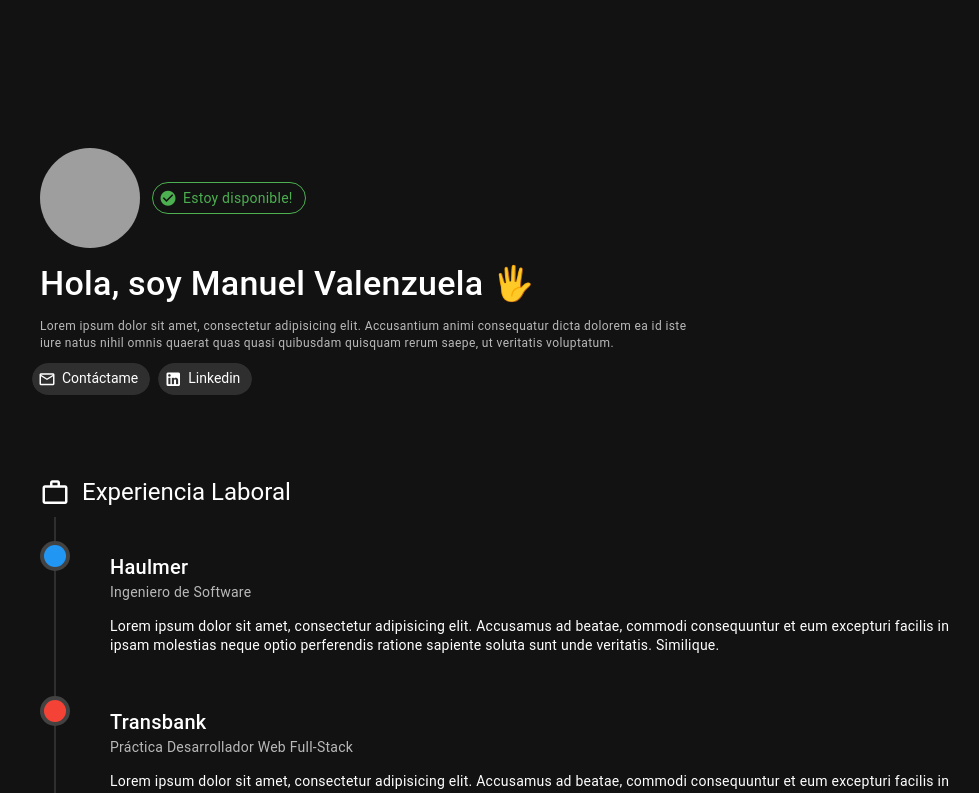
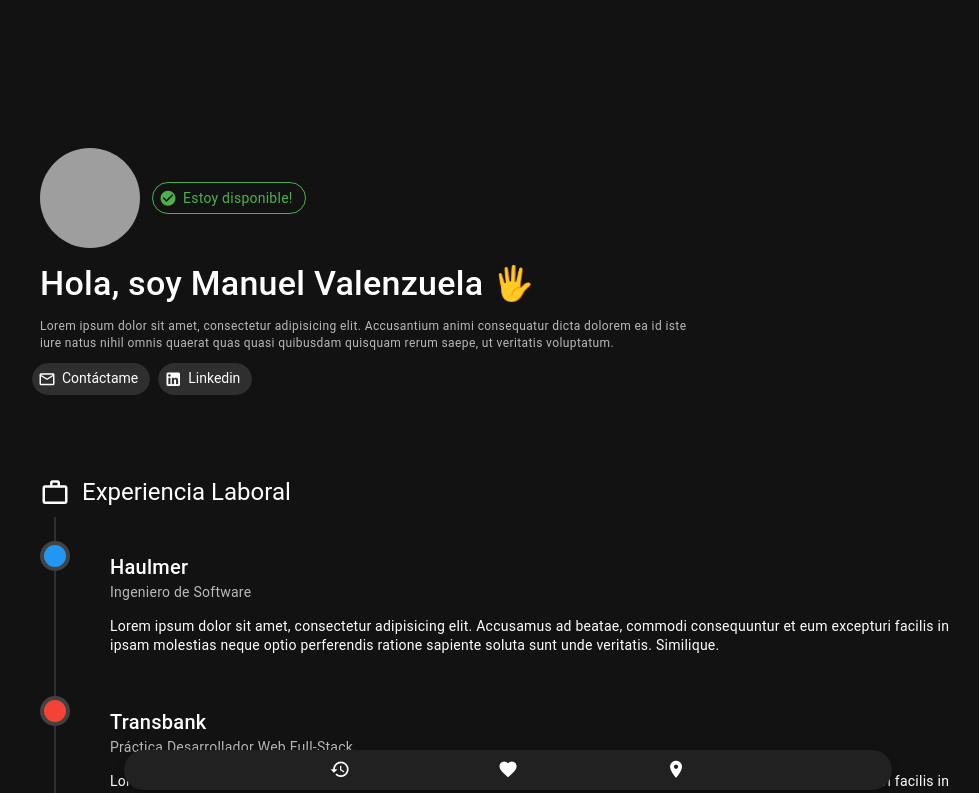
Before and after one commit to ileunam/simple-portfolio, a Vue app in the folder client/: page / in a window 1280 px wide. Shown: the top 793 px of the page, without its empty margins (132-1111 px from the left). Built offline with nearby package versions, Linux system fonts and the light colour scheme; grey boxes are pictures that could not be loaded.

Commit message:
feat(ResumeToolbar.vue): added toolbar

```diff
--- /dev/null
+++ b/client/src/components/ResumeToolbar.vue
@@ -0,0 +1,40 @@
+<script setup>
+
+</script>
+
+
+<template>
+  <v-layout class="overflow-visible d-flex justify-center" style="height: 56px;">
+    <v-bottom-navigation
+      style="position: fixed;width: 60%; left: auto; bottom: 10px;"
+      color="primary"
+      active
+      grow
+      density="compact"
+      mode="shift"
+      rounded="pill"
+    >
+      <v-btn>
+        <v-icon>mdi-history</v-icon>
+
+        <span>Recents</span>
+      </v-btn>
+
+      <v-btn>
+        <v-icon>mdi-heart</v-icon>
+
+        <span>Favorites</span>
+      </v-btn>
+
+      <v-btn>
+        <v-icon>mdi-map-marker</v-icon>
+
+        <span>Nearby</span>
+      </v-btn>
+    </v-bottom-navigation>
+  </v-layout>
+</template>
+
+<style scoped lang="sass">
+
+</style>
--- a/client/src/layouts/default.vue
+++ b/client/src/layouts/default.vue
@@ -1,13 +1,12 @@
 <template>
   <v-app>
     <v-main>
-      <router-view />
+      <router-view/>
     </v-main>
-
-    <AppFooter />
+    <ResumeToolbar/>
   </v-app>
 </template>
 
 <script setup>
-  //
+//
 </script>
```
